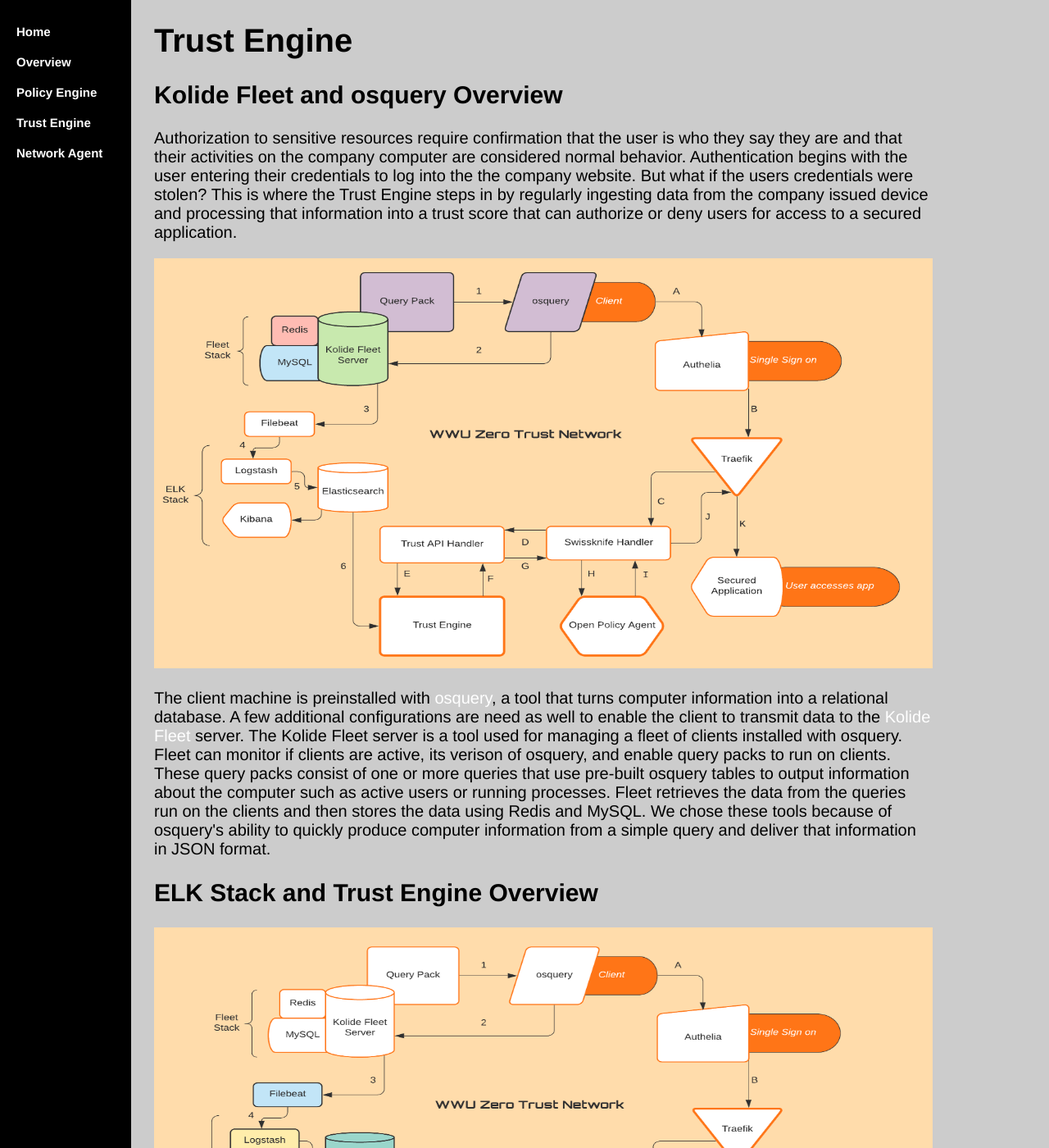
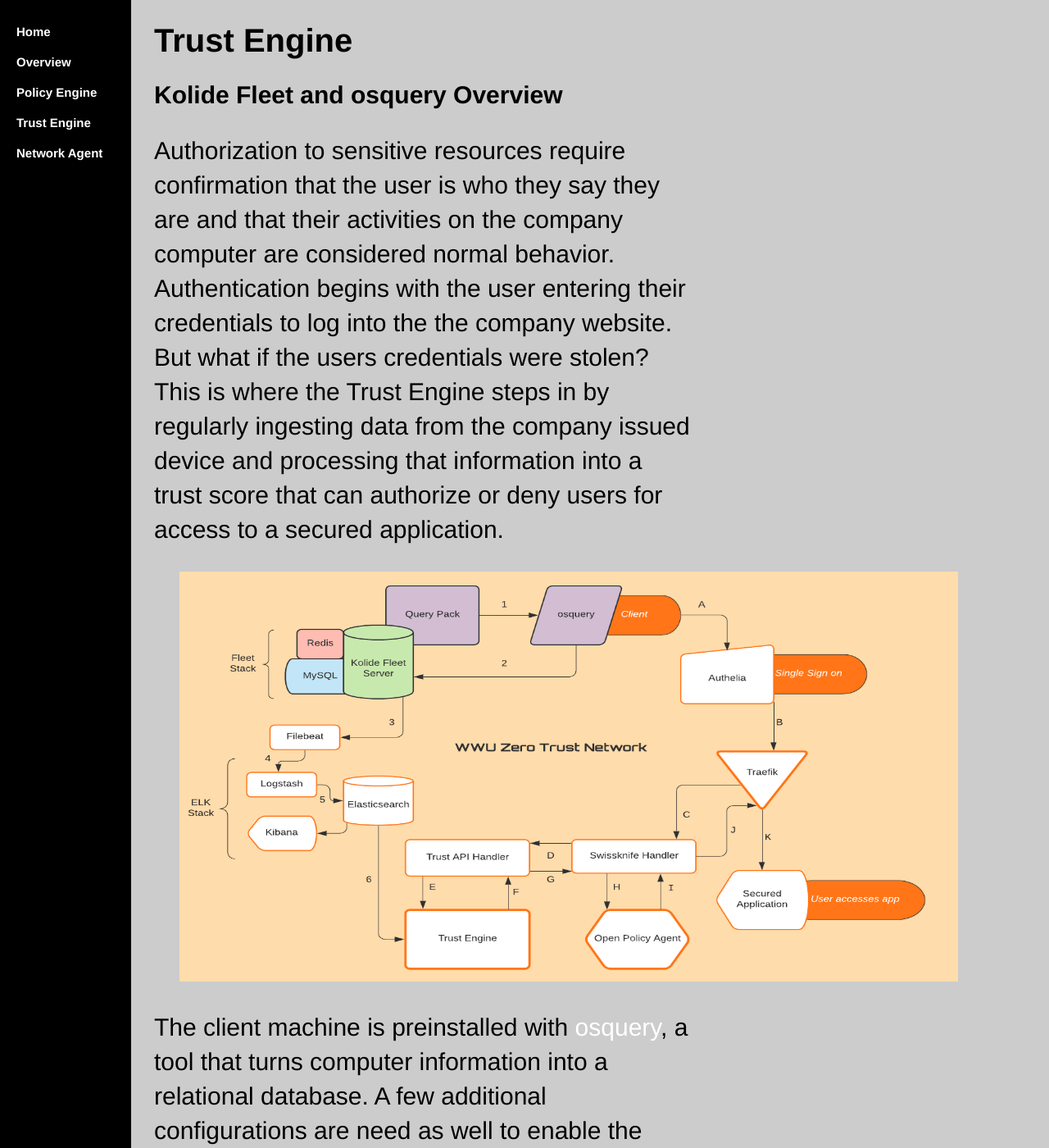
Before and after one commit to WWUZeroTrust/WWUZeroTrust.github.io, a Jekyll site: the page TrustEngine/index.html, which Jekyll copies as it is, in a window 1280 px wide and 1400 px high. Shown: the whole window at 82% size. Built offline with Jekyll 4.4.1, drawn with Linux system fonts in a browser that asks for light colours.

Commit message:
Update index.html

```diff
--- a/TrustEngine/index.html
+++ b/TrustEngine/index.html
@@ -48,7 +48,7 @@
   margin-left: 170px; /* Same as the width of the sidenav */
   font-size: 20px; /* Increased text to enable scrolling */
   padding: 0px 10px;
-  width: 75%;
+  width: 80%;
 }
 .active {
   background-color: SlateGray;
@@ -84,6 +84,12 @@
 }
 a:hover {
     text-decoration: underline;
+}
+p {
+    font-size: 1.5em;
+    line-height: 1.4em;
+    color: black;
+    width: 65%;
 }
 </style>
 </head>
```
